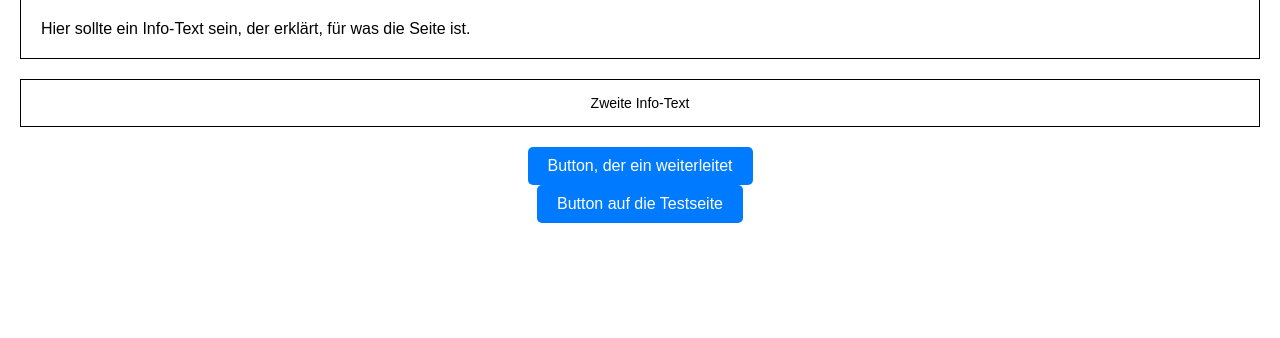
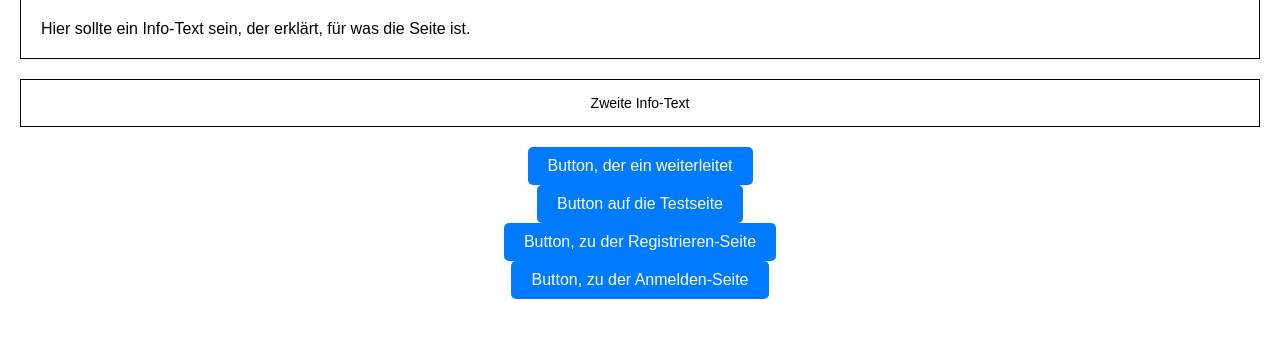
Before and after one commit to Tamerrrr65/FSWD-HWR-FF, a Flask app: page / in a window 1280 px wide. Shown: the part 234-572 px from the top of the page. Run offline with Flask 3, Linux system fonts and the light colour scheme.

Commit message:
Registriren und Anmelden hinzugefügt

```diff
--- a/app.py
+++ b/app.py
@@ -14,5 +14,13 @@ def second_page():
 def third_page():
     return render_template('Test.html')
 
+@app.route('/Anmelden')
+def fourth_page():
+    return render_template('Anmelden.html')
+
+@app.route('/Registrieren')
+def fifth_page():
+    return render_template('Registrieren.html')
+
 if __name__ == "__main__":
     app.run(debug=True)
--- a/templates/Hauptseite.html
+++ b/templates/Hauptseite.html
@@ -20,5 +20,7 @@
     <!--Weiterleitung auf Seite 2-->
     <button class="redirect-button" onclick="window.location.href='/Zweitseite'">Button, der ein weiterleitet</button>
     <button class="redirect-button" onclick="window.location.href='/Test'">Button auf die Testseite</button>
+    <button class="redirect-button" onclick="window.location.href='/Registrieren'">Button, zu der Registrieren-Seite</button>
+    <button class="redirect-button" onclick="window.location.href='/Anmelden'">Button, zu der Anmelden-Seite</button>
 </body>
 </html>
```
Also changed, not shown: templates/Anmelden.html (added, +11 -0 lines), templates/Registrieren.html (added, +11 -0 lines).
